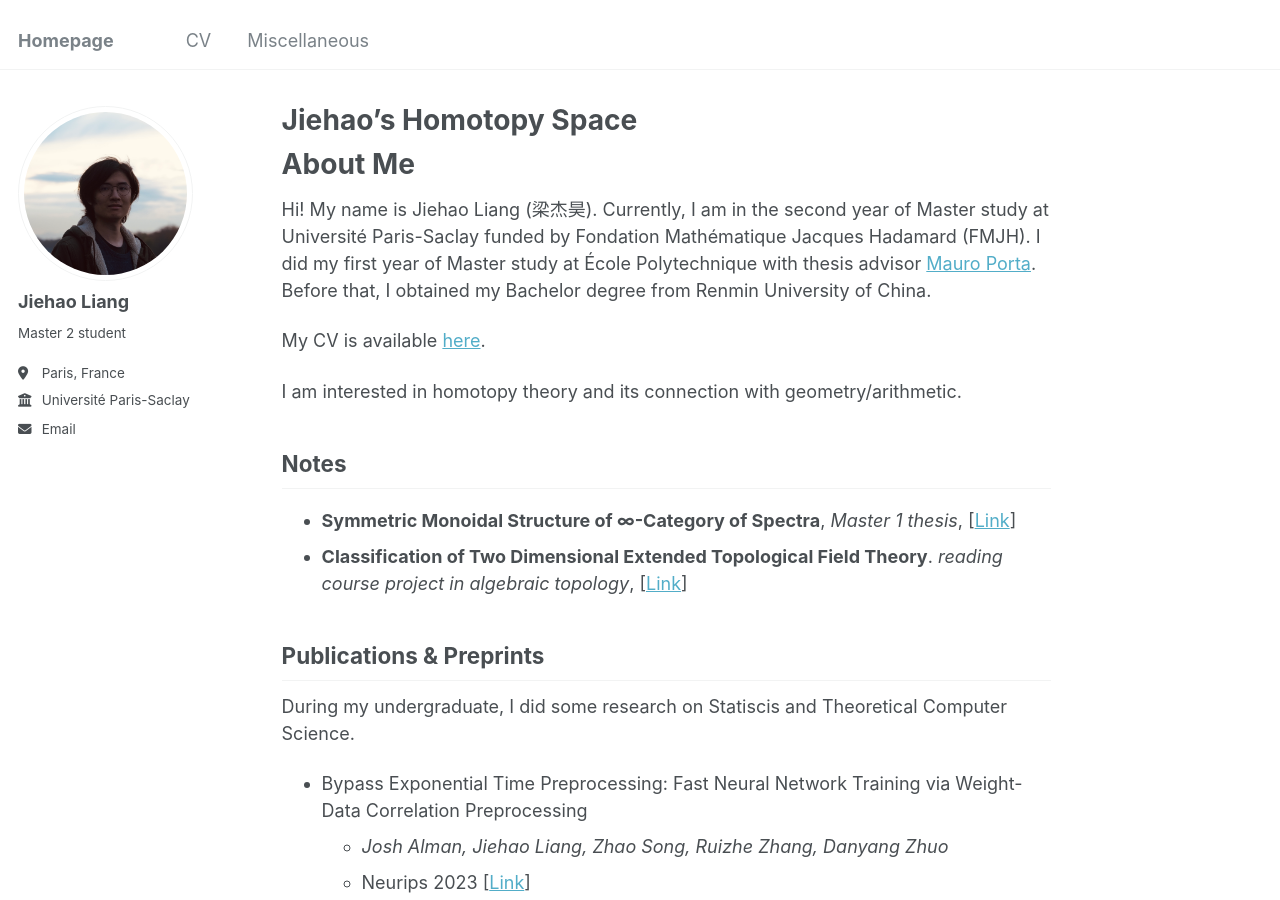
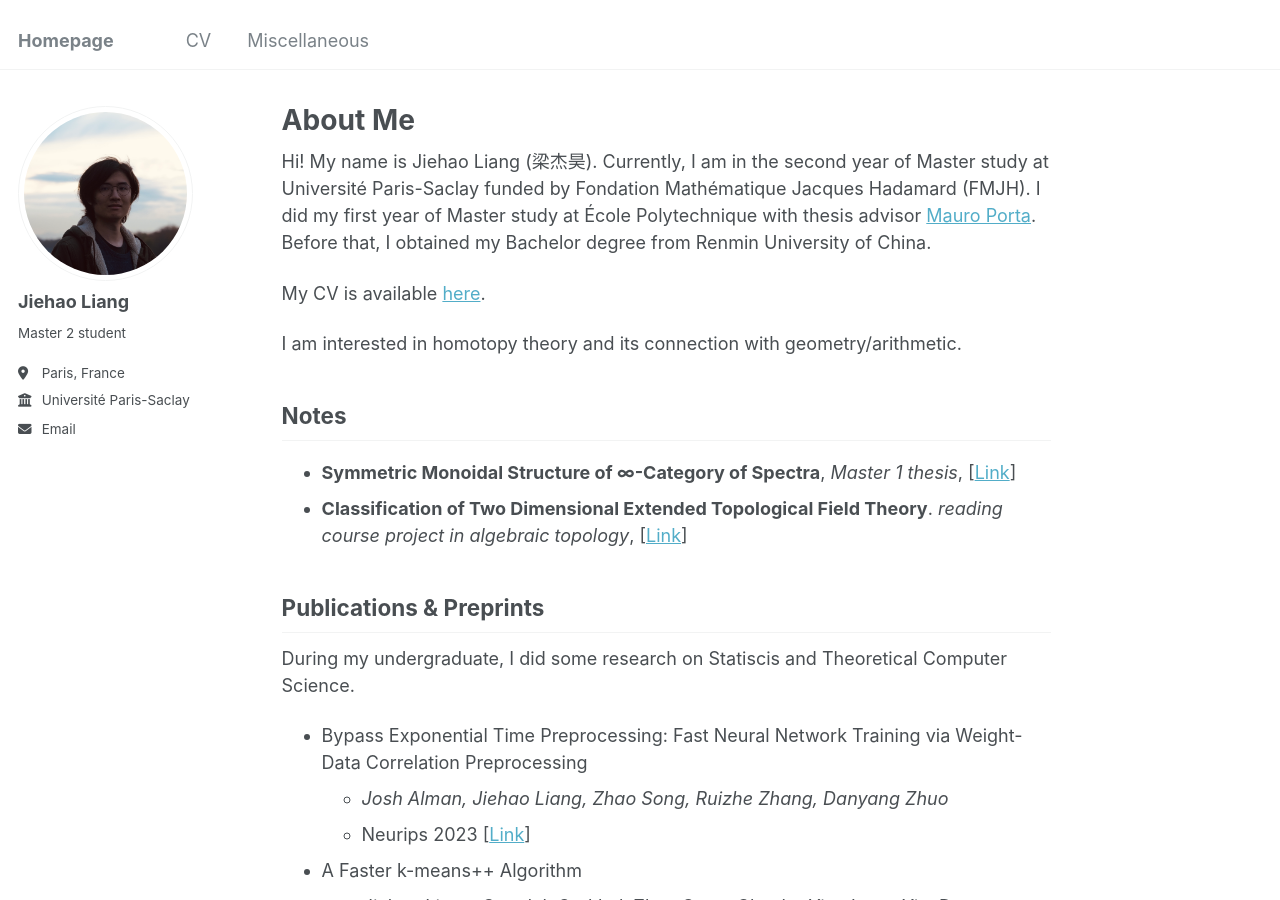
Before and after one commit to liangjiehao/liangjiehao.github.io, a Jekyll site: the page built from _pages/about.md, in a window 1280 px wide and 900 px high. Built offline with Jekyll 4.4.1, drawn with Linux system fonts in a browser that asks for light colours.

Commit message:
Update about.md

```diff
--- a/_pages/about.md
+++ b/_pages/about.md
@@ -1,14 +1,13 @@
 ---
 permalink: /
-title: "Jiehao's Homotopy Space"
+title: "About Me"
 author_profile: true
 redirect_from:
   - /about/
   - /about.html
 ---
 
-About Me
-======
+
 Hi! My name is Jiehao Liang (梁杰昊). Currently, I am in the second year of Master study at Université Paris-Saclay funded by Fondation Mathématique Jacques Hadamard (FMJH). I did my first year of Master study at École Polytechnique with thesis advisor [Mauro Porta](https://sites.google.com/view/mauroporta). Before that, I obtained my Bachelor degree from Renmin University of China.
 
 My CV is available [here]().
```
